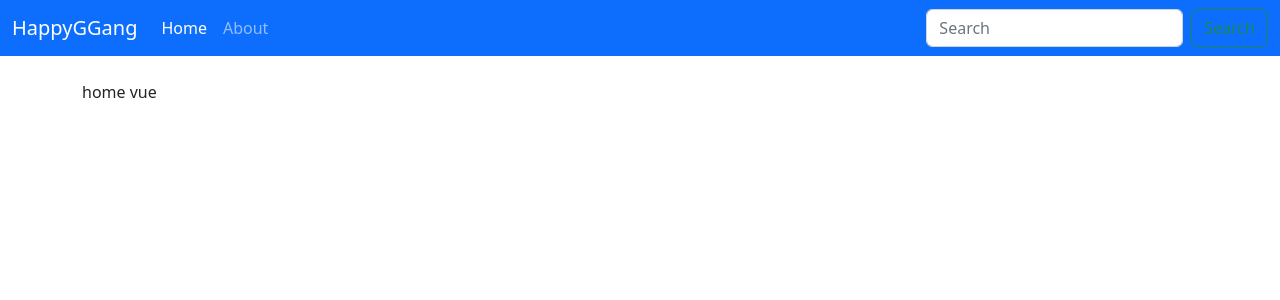
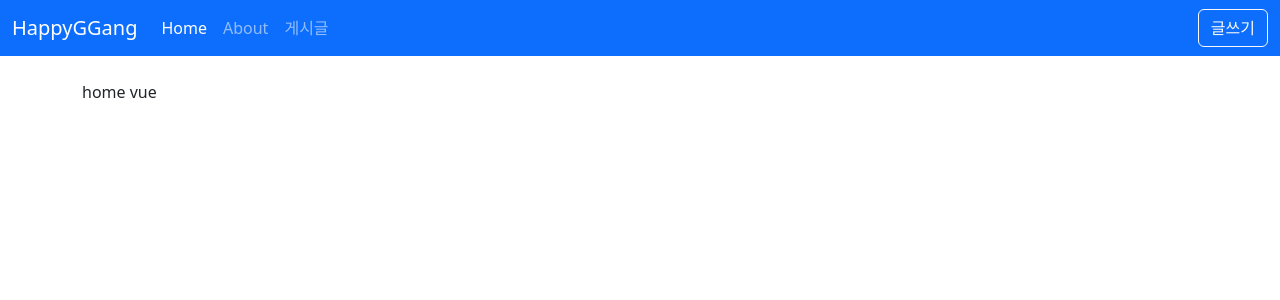
Before and after one commit to happyGGang/vue3-posts, a Vue app: page / in a window 1280 px wide. Shown: the top 300 px of the page. Built offline with nearby package versions, Linux system fonts and the light colour scheme.

Commit message:
[add] 게시글 목록, 게시글 글쓰기 라우트 버튼 네비바 추가

```diff
--- a/src/layouts/TheHeader.vue
+++ b/src/layouts/TheHeader.vue
@@ -22,24 +22,28 @@
 						<li class="nav-item">
 							<RouterLink class="nav-link" to="/about">About</RouterLink>
 						</li>
+						<li class="nav-item">
+							<RouterLink class="nav-link" to="/posts">게시글</RouterLink>
+						</li>
 					</ul>
-					<form class="d-flex" role="search">
-						<input
-							class="form-control me-2"
-							type="search"
-							placeholder="Search"
-							aria-label="Search"
-						/>
-						<button class="btn btn-outline-success" type="submit">
-							Search
+					<div class="d-flex" role="search">
+						<button class="btn btn-outline-light" type="button" @click="goPage">
+							글쓰기
 						</button>
-					</form>
+					</div>
 				</div>
 			</div>
 		</nav>
 	</header>
 </template>
 
-<script setup></script>
+<script setup>
+import { useRouter } from 'vue-router';
+
+const router = useRouter();
+const goPage = () => {
+	router.push('/posts/create');
+};
+</script>
 
 <style lang="scss" scoped></style>
```
